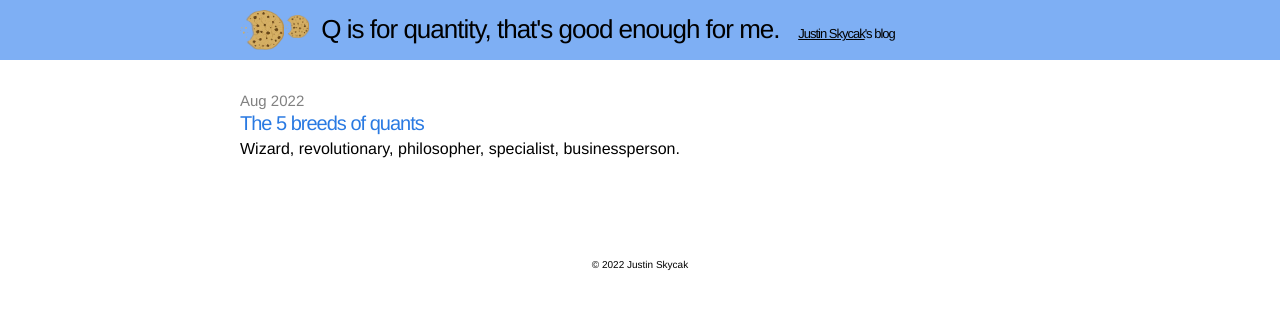
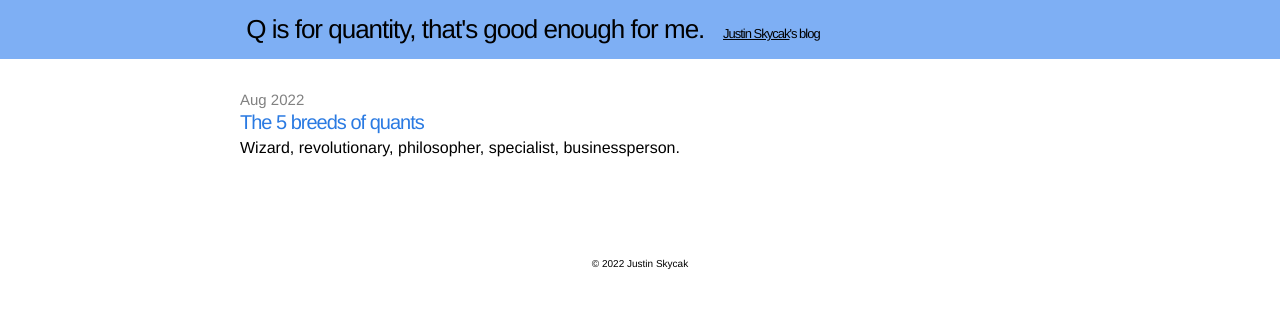
Before and after one commit to quantmonster/quantmonster.github.io, a Jekyll site: the page built from index.html, in a window 1280 px wide. Shown: the top 309 px of the page. Built offline with Jekyll 4.4.1, drawn with Linux system fonts in a browser that asks for light colours.

Commit message:
Update header.html

```diff
--- a/_includes/header.html
+++ b/_includes/header.html
@@ -2,10 +2,10 @@
 
   <div class="wrap">
 
-    <img src="/images/cookie.png" style="float:left; height:40px;">
+    <!--<a style="text-decoration:none;" href="{{ site.baseurl }}/"><img src="/images/cookie.png" style="float:left; height:40px;"></a>-->
 
     <div class="site-title">
-      <a style="text-decoration:none; color:black" href="{{ site.baseurl }}/"><img src="/images/cookie.png" width="25"> &nbsp;Q is for quantity, that's good enough for me. &nbsp;&nbsp;<a style="text-decoration:none; color:black" href="https://justinmath.com" target="_blank"><font size="2em"><u>Justin Skycak</u>'s blog</font></a></a>
+      <a style="text-decoration:none; color:black" href="{{ site.baseurl }}/"><!--<img src="/images/cookie.png" width="25px"> -->&nbsp;Q is for quantity, that's good enough for me. &nbsp;&nbsp;<a style="text-decoration:none; color:black" href="https://justinmath.com" target="_blank"><font size="2em"><u>Justin Skycak</u>'s blog</font></a></a>
     </div>
 
     <!--
```
